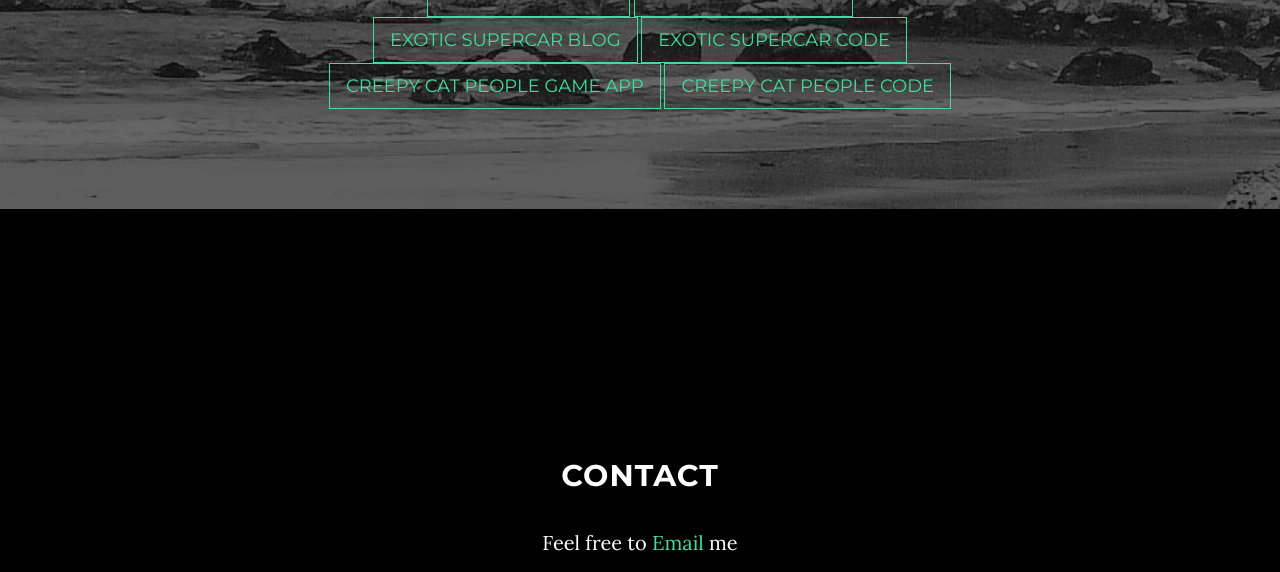
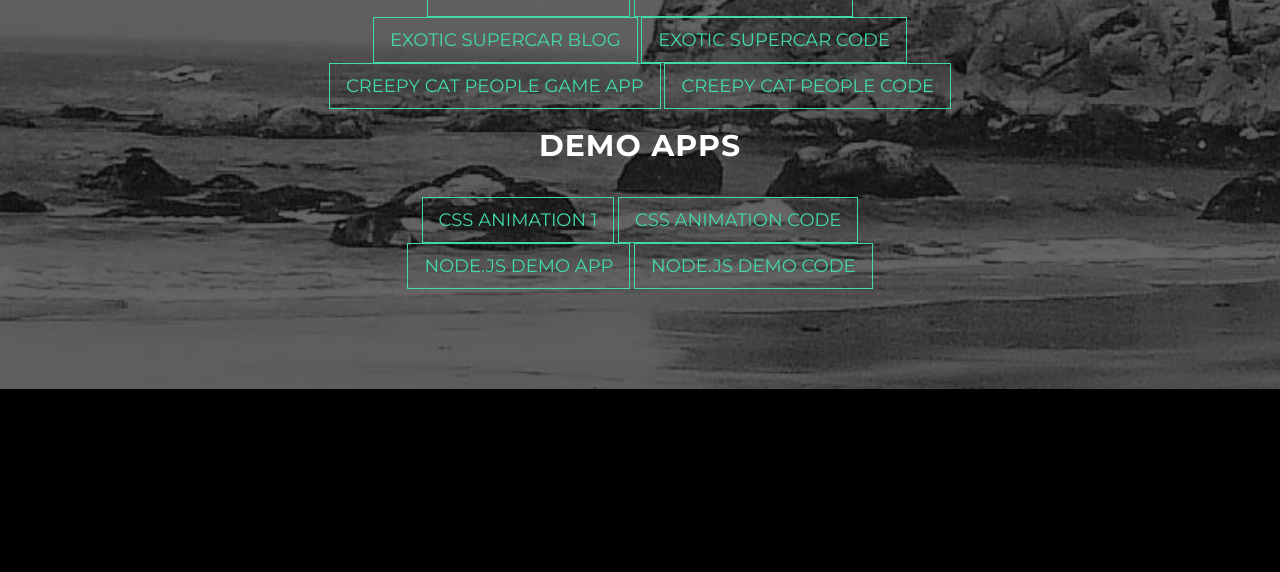
Before and after one commit to paintingreality/portfolionew, a website: page index.html in a window 1280 px wide. Shown: the part 2240-2812 px from the top of the page. Drawn offline with nearby package versions, Linux system fonts and the light colour scheme; some packages are replaced by stand-ins of ours.

Commit message:
demo apps added to branch

```diff
--- a/index.html
+++ b/index.html
@@ -116,6 +116,15 @@
                     <br>
                     <a href="https://paintingreality.github.io/project_catgame/" class="btn btn-default btn-lg">Creepy Cat People Game App</a>
                     <a href="https://github.com/paintingreality/project_catgame" class="btn btn-default btn-lg">Creepy Cat People Code</a>
+                    <br>
+                    <br>
+                    <h2 class="demo">Demo apps</h3>
+                    <a href="https://paintingreality.github.io/cssanimations1/" class="btn btn-default btn-lg">CSS Animation 1</a>
+                    <a href="https://github.com/paintingreality/cssanimations1" class="btn btn-default btn-lg">CSS Animation Code</a>
+                    <br>
+                    <a href="https://demosite-app.herokuapp.com/" class="btn btn-default btn-lg">Node.js Demo App</a>
+                    <a href="https://github.com/paintingreality/demosite" class="btn btn-default btn-lg">Node.js Demo Code</a>
+
                 </div>
             </div>
         </div>
```
